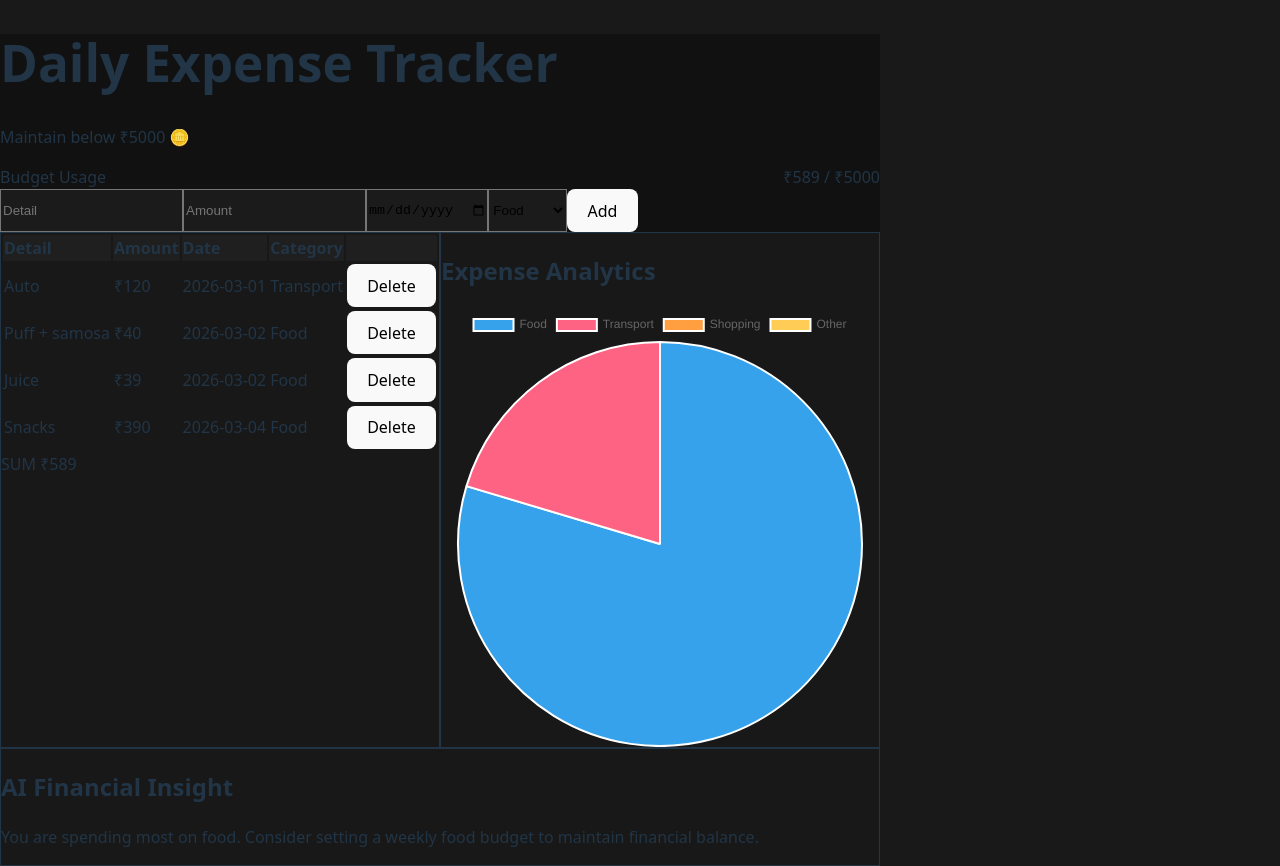
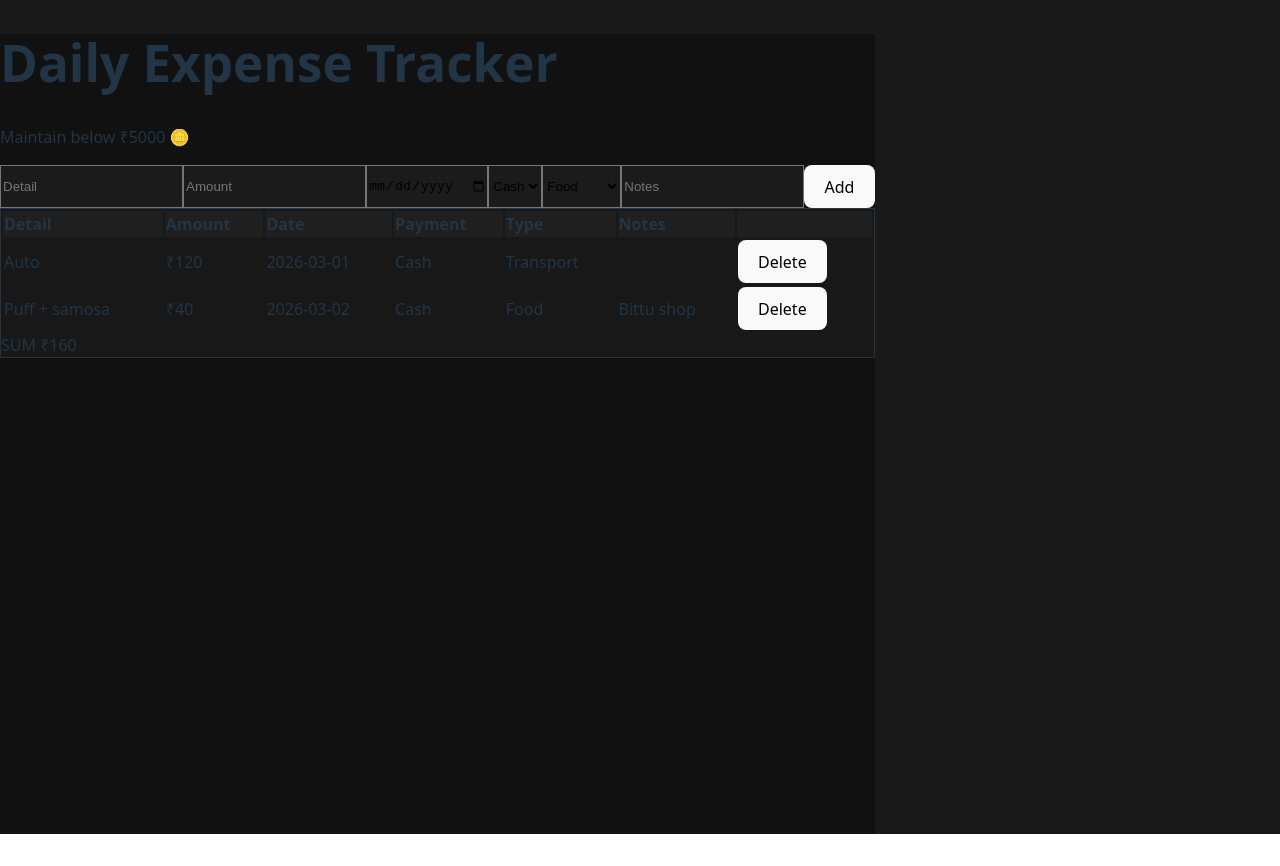
Before and after one commit to Aaronkuriyan/expense-tracker-ai, a React (Vite) app in the folder frontend-react/: page / in a window 1280 px wide. After the commit the page ends 834 px from the top, so only its background shows below. Built offline with nearby package versions, Linux system fonts and the light colour scheme.

Commit message:
Added columns

```diff
--- a/frontend-react/src/App.tsx
+++ b/frontend-react/src/App.tsx
@@ -1,41 +1,57 @@
 import { useState } from "react"
-import { Pie } from "react-chartjs-2"
-import "chart.js/auto"
 
 type Expense = {
-  id:number
-  detail:string
-  amount:number
-  date:string
-  category:string
+  id: number
+  detail: string
+  amount: number
+  date: string
+  payment: string
+  type: string
+  notes: string
 }
 
-export default function App(){
+export default function App() {
 
   const [expenses,setExpenses] = useState<Expense[]>([
-{id:1,detail:"Auto",amount:120,date:"2026-03-01",category:"Transport"},
-{id:2,detail:"Puff + samosa",amount:40,date:"2026-03-02",category:"Food"},
-{id:3,detail:"Juice",amount:39,date:"2026-03-02",category:"Food"},
-{id:4,detail:"Snacks",amount:390,date:"2026-03-04",category:"Food"},
+    {
+      id:1,
+      detail:"Auto",
+      amount:120,
+      date:"2026-03-01",
+      payment:"Cash",
+      type:"Transport",
+      notes:""
+    },
+    {
+      id:2,
+      detail:"Puff + samosa",
+      amount:40,
+      date:"2026-03-02",
+      payment:"Cash",
+      type:"Food",
+      notes:"Bittu shop"
+    }
   ])
 
   const [detail,setDetail] = useState("")
   const [amount,setAmount] = useState("")
   const [date,setDate] = useState("")
-const [category,setCategory] = useState("Food")
+  const [payment,setPayment] = useState("Cash")
+  const [type,setType] = useState("Food")
+  const [notes,setNotes] = useState("")
 
-const budget = 5000
-
-const addExpense = () =>{
+  const addExpense = () => {
 
     if(!detail || !amount || !date) return
 
     const newExpense:Expense = {
-id:Date.now(),
+      id: Date.now(),
       detail,
-amount:Number(amount),
+      amount: Number(amount),
       date,
-category
+      payment,
+      type,
+      notes
     }
 
     setExpenses([...expenses,newExpense])
@@ -43,6 +59,7 @@ setExpenses([...expenses,newExpense])
     setDetail("")
     setAmount("")
     setDate("")
+    setNotes("")
   }
 
   const deleteRow = (id:number)=>{
@@ -51,29 +68,7 @@ setExpenses(expenses.filter(e=>e.id!==id))
 
   const total = expenses.reduce((sum,e)=>sum+e.amount,0)
 
-const categoryTotals:any = {
-Food:0,
-Transport:0,
-Shopping:0,
-Other:0
-}
-
-expenses.forEach(e=>{
-categoryTotals[e.category]+=e.amount
-})
-
-const progress = (total/budget)*100
-
-const tagColor=(cat:string)=>{
-
-if(cat==="Food") return "bg-green-600"
-if(cat==="Transport") return "bg-blue-600"
-if(cat==="Shopping") return "bg-purple-600"
-
-return "bg-gray-600"
-}
-
-return(
+  return (
 
     <div className="min-h-screen bg-[#111] text-white p-10">
 
@@ -81,31 +76,13 @@ return(
         Daily Expense Tracker
       </h1>
 
-<p className="text-gray-400 mb-6">
+      <p className="text-gray-400 mb-8">
         Maintain below ₹5000 🪙
       </p>
 
-{/* Budget Bar */}
+      {/* Input Row */}
 
-<div className="mb-10">
-
-<div className="flex justify-between mb-1">
-<span>Budget Usage</span>
-<span>₹{total} / ₹{budget}</span>
-</div>
-
-<div className="w-full bg-gray-800 rounded h-3">
-<div
-style={{width:`${progress}%`}}
-className="bg-green-500 h-3 rounded"
-/>
-</div>
-
-</div>
-
-{/* Input */}
-
-<div className="flex gap-3 mb-8 flex-wrap">
+      <div className="flex gap-3 mb-6 flex-wrap">
 
         <input
           value={detail}
@@ -130,8 +107,18 @@ className="bg-[#1b1b1b] border border-gray-700 p-2 rounded"
         />
 
         <select
-value={category}
-onChange={(e)=>setCategory(e.target.value)}
+          value={payment}
+          onChange={(e)=>setPayment(e.target.value)}
+          className="bg-[#1b1b1b] border border-gray-700 p-2 rounded"
+        >
+          <option>Cash</option>
+          <option>UPI</option>
+          <option>Card</option>
+        </select>
+
+        <select
+          value={type}
+          onChange={(e)=>setType(e.target.value)}
           className="bg-[#1b1b1b] border border-gray-700 p-2 rounded"
         >
           <option>Food</option>
@@ -139,6 +126,13 @@ className="bg-[#1b1b1b] border border-gray-700 p-2 rounded"
           <option>Shopping</option>
           <option>Other</option>
         </select>
+
+        <input
+          value={notes}
+          onChange={(e)=>setNotes(e.target.value)}
+          placeholder="Notes"
+          className="bg-[#1b1b1b] border border-gray-700 p-2 rounded"
+        />
 
         <button
           onClick={addExpense}
@@ -149,9 +143,6 @@ Add
 
       </div>
 
-{/* Layout */}
-
-<div className="grid grid-cols-2 gap-10">
 
       {/* Table */}
 
@@ -162,18 +153,20 @@ Add
           <thead className="bg-[#1f1f1f] text-gray-400">
 
             <tr>
-<th className="text-left p-3">Detail</th>
-<th className="text-left p-3">Amount</th>
-<th className="text-left p-3">Date</th>
-<th className="text-left p-3">Category</th>
-<th className="text-left p-3"></th>
+              <th className="p-3 text-left">Detail</th>
+              <th className="p-3 text-left">Amount</th>
+              <th className="p-3 text-left">Date</th>
+              <th className="p-3 text-left">Payment</th>
+              <th className="p-3 text-left">Type</th>
+              <th className="p-3 text-left">Notes</th>
+              <th className="p-3 text-left"></th>
             </tr>
 
           </thead>
 
           <tbody>
 
-{expenses.map(e=>(
+            {expenses.map(e => (
 
               <tr
                 key={e.id}
@@ -181,21 +174,16 @@ className="border-t border-gray-800 hover:bg-[#202020]"
               >
 
                 <td className="p-3">{e.detail}</td>
-
                 <td className="p-3">₹{e.amount}</td>
-
                 <td className="p-3">{e.date}</td>
-
-<td className="p-3">
-<span className={`px-2 py-1 rounded text-xs ${tagColor(e.category)}`}>
-{e.category}
-</span>
-</td>
+                <td className="p-3">{e.payment}</td>
+                <td className="p-3">{e.type}</td>
+                <td className="p-3">{e.notes}</td>
 
                 <td className="p-3">
                   <button
                     onClick={()=>deleteRow(e.id)}
-className="text-red-400 hover:text-red-500"
+                    className="text-red-400"
                   >
                     Delete
                   </button>
@@ -215,43 +203,6 @@ SUM ₹{total}
 
       </div>
 
-{/* Chart */}
-
-<div className="bg-[#181818] border border-gray-700 rounded-xl p-6">
-
-<h2 className="text-xl mb-4">
-Expense Analytics
-</h2>
-
-<Pie
-data={{
-labels:Object.keys(categoryTotals),
-datasets:[
-{
-data:Object.values(categoryTotals)
-}
-]
-}}
-/>
-
-</div>
-
-</div>
-
-{/* AI Insight */}
-
-<div className="mt-10 bg-[#181818] border border-gray-700 rounded-xl p-6">
-
-<h2 className="text-xl mb-3">
-AI Financial Insight
-</h2>
-
-<p className="text-gray-400">
-You are spending most on food. Consider setting a weekly food budget to maintain financial balance.
-</p>
-
-</div>
-
     </div>
 
   )
```
Lines whose indentation alone changed are shown as unchanged.
